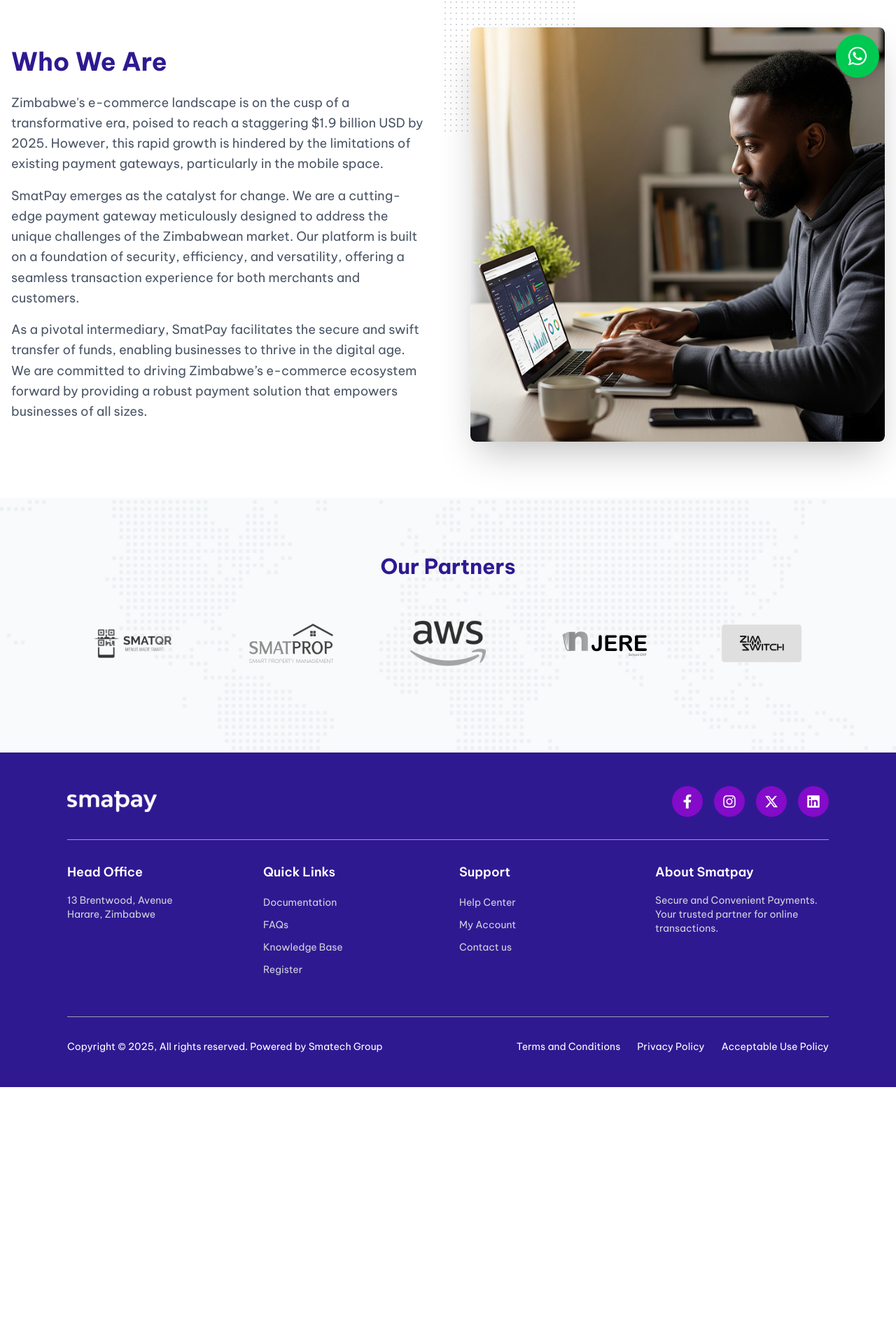
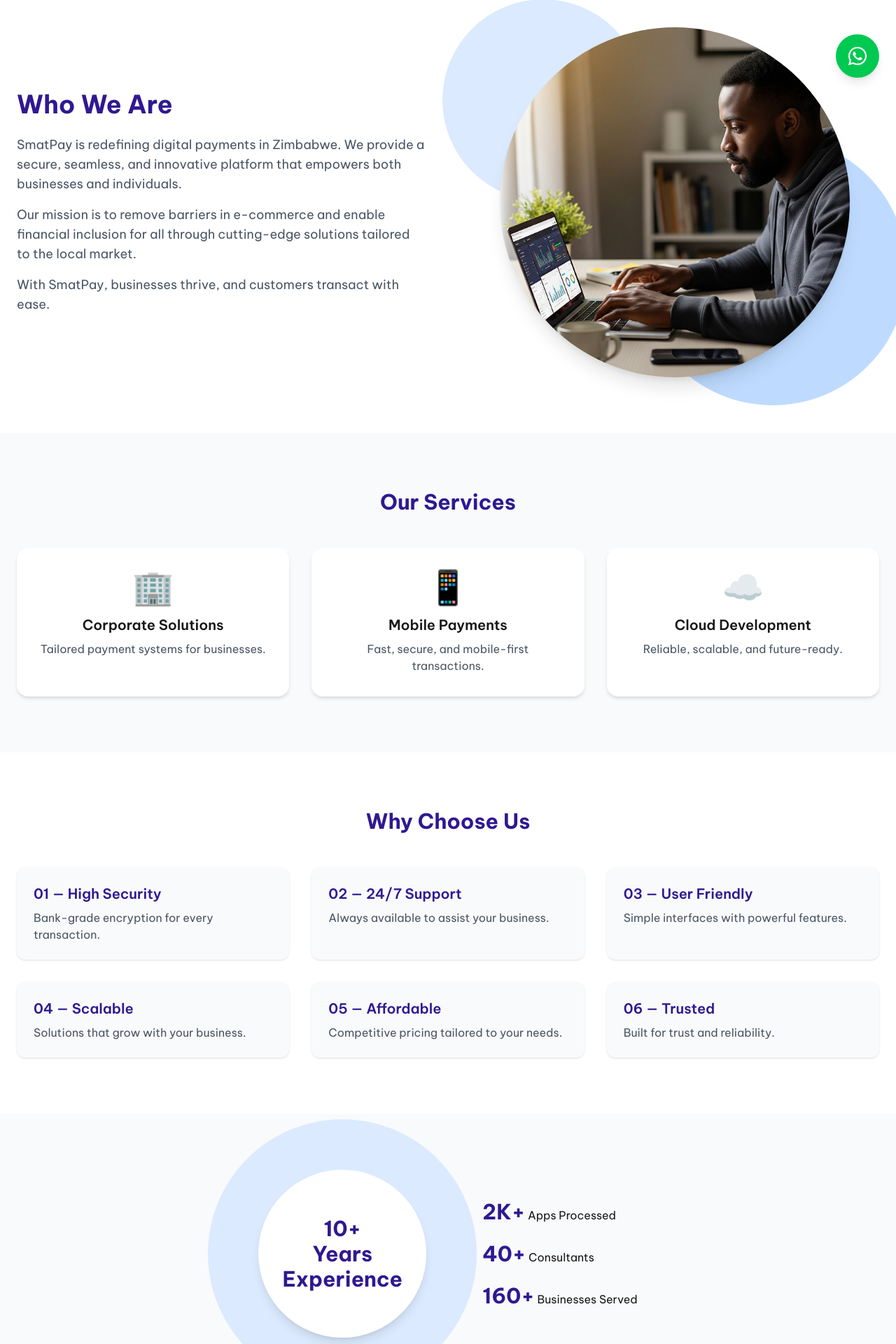
Before and after one commit to billychosee/smatpay-website, a Next.js app: page /about-us in a window 1280 px wide. Shown: the part 665-2585 px from the top of the page at 70% size. Before the commit the page ends 2218 px from the top, so only its background shows below. Built offline with nearby package versions, Linux system fonts and the light colour scheme.

Commit message:
updated about us

```diff
--- a/src/app/about-us/page.tsx
+++ b/src/app/about-us/page.tsx
@@ -4,7 +4,8 @@
 import Image from 'next/image';
 import { motion } from 'framer-motion';
 
-const patners = [
+// Partners
+const partners = [
   { name: "SmatQr", logo: "/smat_qr_logo.svg" },
   { name: "SmatProp", logo: "/smatprop_logo.svg" },
   { name: "AWS", logo: "/aws_logo.png" },
@@ -12,7 +13,7 @@
   { name: "Zim_Switch", logo: "/zimswitch.png" },
 ];
 
-// Schema.org structured data for SEO
+// Schema.org structured data
 const organizationSchema = {
   "@context": "https://schema.org",
   "@type": "Organization",
@@ -44,9 +45,9 @@
   ],
 };
 
-// Define animation variants for a clean slide-in effect
-const fadeInVariants = {
-  hidden: { opacity: 0, y: 50 },
+// Framer Motion Variants
+const fadeIn = {
+  hidden: { opacity: 0, y: 40 },
   visible: { opacity: 1, y: 0, transition: { duration: 0.6 } },
 };
 
@@ -55,16 +56,18 @@
     <>
       <Head>
         <title>About Us | SmatPay</title>
-        <meta name="description" content="Discover the story behind SmatPay and our mission to shape the future of digital payments in Zimbabwe." />
+        <meta
+          name="description"
+          content="Discover the story behind SmatPay and our mission to shape the future of digital payments in Zimbabwe."
+        />
         <script
           type="application/ld+json"
           dangerouslySetInnerHTML={{ __html: JSON.stringify(organizationSchema) }}
         />
       </Head>
 
-      {/* Hero Section with Centered Text */}
+      {/* Hero Section (original) */}
       <div className="relative w-full h-[500px] md:h-[600px] flex flex-col items-center justify-center text-center text-white">
-        {/* Background Image with Overlay */}
         <div className="absolute inset-0 z-0">
           <Image
             src="/smatpay - lady on laptop.jpg"
@@ -75,8 +78,6 @@
           />
           <div className="absolute inset-0 bg-blue-900 opacity-70"></div>
         </div>
-
-        {/* Content */}
         <div className="relative z-10 max-w-2xl px-4">
           <h1 className="mb-4 text-4xl font-bold leading-tight sm:text-5xl md:text-4xl">
             About Us
@@ -87,67 +88,183 @@
         </div>
       </div>
 
-      {/* "Who We Are" Section */}
+      {/* Who We Are Section */}
       <motion.section
         className="py-20 bg-white"
         initial="hidden"
         whileInView="visible"
         viewport={{ once: true, amount: 0.2 }}
-        variants={fadeInVariants}
+        variants={fadeIn}
       >
-        <div className="container grid items-center gap-16 px-4 mx-auto md:grid-cols-2">
-          {/* Left Column - Text Content */}
+        <div className="container grid items-center gap-16 px-6 mx-auto lg:grid-cols-2">
+          {/* Text */}
           <div>
             <h2 className="mb-6 text-4xl font-bold text-[#2f1991]">Who We Are</h2>
-            <p className="mb-4 text-lg leading-relaxed text-gray-600">
-              Zimbabwe's e-commerce landscape is on the cusp of a transformative era, poised to reach a staggering $1.9 billion USD by 2025. However, this rapid growth is hindered by the limitations of existing payment gateways, particularly in the mobile space.
+            <p className="mb-4 text-lg text-gray-600">
+              SmatPay is redefining digital payments in Zimbabwe. We provide a secure,
+              seamless, and innovative platform that empowers both businesses and individuals.
             </p>
-            <p className="mb-4 text-lg leading-relaxed text-gray-600">
-              SmatPay emerges as the catalyst for change. We are a cutting-edge payment gateway meticulously designed to address the unique challenges of the Zimbabwean market. Our platform is built on a foundation of security, efficiency, and versatility, offering a seamless transaction experience for both merchants and customers.
+            <p className="mb-4 text-lg text-gray-600">
+              Our mission is to remove barriers in e-commerce and enable financial inclusion
+              for all through cutting-edge solutions tailored to the local market.
             </p>
-            <p className="text-lg leading-relaxed text-gray-600">
-              As a pivotal intermediary, SmatPay facilitates the secure and swift transfer of funds, enabling businesses to thrive in the digital age. We are committed to driving Zimbabwe’s e-commerce ecosystem forward by providing a robust payment solution that empowers businesses of all sizes.
+            <p className="text-lg text-gray-600">
+              With SmatPay, businesses thrive, and customers transact with ease.
             </p>
           </div>
 
-          {/* Right Column - Image */}
-          <div className="relative mt-10 md:mt-0">
-            {/* The dot pattern div */}
-            <div
-              className="absolute top-[-40px] left-[-40px] w-48 h-48 z-0"
-              style={{
-                backgroundImage: 'radial-gradient(#d1d5db 1px, transparent 1px)',
-                backgroundSize: '8px 8px'
-              }}
-            ></div>
-            <div className="relative z-10 overflow-hidden rounded-lg shadow-2xl">
+          {/* Circle Image */}
+          <div className="relative flex items-center justify-center">
+            <div className="absolute bg-blue-100 rounded-full w-72 h-72 -top-10 -left-10"></div>
+            <div className="absolute bg-blue-200 rounded-full w-96 h-96 -bottom-10 -right-10"></div>
+            <div className="relative z-10">
               <Image
                 src="/man-on-laptop.jpg"
-                alt="A man working on a laptop"
-                width={800}
-                height={600}
-                className="rounded-lg"
+                alt="Working on laptop"
+                width={500}
+                height={500}
+                className="rounded-full shadow-xl"
               />
             </div>
           </div>
         </div>
       </motion.section>
 
-      {/* Our Partners Section with Global-Map background */}
-      <motion.div
-        className="relative py-20 bg-gray-50"
-        style={{ backgroundImage: "url('/Global-Map.png')", backgroundSize: 'cover', backgroundPosition: 'center', backgroundAttachment: 'fixed' }}
+      {/* Services Section */}
+      <motion.section
+        className="py-20 bg-gray-50"
         initial="hidden"
         whileInView="visible"
         viewport={{ once: true, amount: 0.2 }}
-        variants={fadeInVariants}
+        variants={fadeIn}
       >
-        <div className="absolute inset-0 bg-gray-50 opacity-95"></div> {/* Optional overlay for text readability */}
-        <div className="container relative z-10 px-5 mx-auto text-center md:px-24">
-          <h2 className="text-3xl font-bold text-[#2f1991] mb-4">Our Partners</h2>
-          <div className="grid grid-cols-2 gap-8 md:grid-cols-4 lg:grid-cols-5 place-items-center">
-            {patners.map((item) => (
-              <div key={item.name} className="p-4 transition-transform duration-300 grayscale hover:grayscale-0 hover:scale-110">
+        <div className="container px-6 mx-auto text-center">
+          <h2 className="text-3xl font-bold text-[#2f1991] mb-12">Our Services</h2>
+          <div className="grid grid-cols-1 gap-8 md:grid-cols-3">
+            {[
+              { title: "Corporate Solutions", desc: "Tailored payment systems for businesses.", icon: "🏢" },
+              { title: "Mobile Payments", desc: "Fast, secure, and mobile-first transactions.", icon: "📱" },
+              { title: "Cloud Development", desc: "Reliable, scalable, and future-ready.", icon: "☁️" },
+            ].map((service, idx) => (
+              <motion.div
+                key={idx}
+                whileHover={{ scale: 1.05 }}
+                className="p-8 transition bg-white shadow-md rounded-2xl hover:shadow-xl"
+              >
+                <div className="mb-4 text-5xl">{service.icon}</div>
+                <h3 className="mb-2 text-xl font-semibold">{service.title}</h3>
+                <p className="text-gray-600">{service.desc}</p>
+              </motion.div>
+            ))}
+          </div>
+        </div>
+      </motion.section>
+
+      {/* Why Choose Us */}
+      <motion.section
+        className="py-20 bg-white"
+        initial="hidden"
+        whileInView="visible"
+        viewport={{ once: true, amount: 0.2 }}
+        variants={fadeIn}
+      >
+        <div className="container px-6 mx-auto">
+          <h2 className="text-3xl font-bold text-center text-[#2f1991] mb-12">Why Choose Us</h2>
+          <div className="grid gap-8 md:grid-cols-3">
+            {[
+              { num: "01", title: "High Security", desc: "Bank-grade encryption for every transaction." },
+              { num: "02", title: "24/7 Support", desc: "Always available to assist your business." },
+              { num: "03", title: "User Friendly", desc: "Simple interfaces with powerful features." },
+              { num: "04", title: "Scalable", desc: "Solutions that grow with your business." },
+              { num: "05", title: "Affordable", desc: "Competitive pricing tailored to your needs." },
+              { num: "06", title: "Trusted", desc: "Built for trust and reliability." },
+            ].map((reason, idx) => (
+              <motion.div
+                key={idx}
+                whileHover={{ scale: 1.05 }}
+                className="p-6 transition shadow-sm bg-gray-50 rounded-xl hover:shadow-lg"
+              >
+                <h3 className="text-xl font-semibold mb-2 text-[#2f1991]">
+                  {reason.num} — {reason.title}
+                </h3>
+                <p className="text-gray-600">{reason.desc}</p>
+              </motion.div>
+            ))}
+          </div>
+        </div>
+      </motion.section>
+
+      {/* Stats Section */}
+      <motion.section
+        className="py-20 bg-gray-50"
+        initial="hidden"
+        whileInView="visible"
+        viewport={{ once: true, amount: 0.2 }}
+        variants={fadeIn}
+      >
+        <div className="container flex flex-col items-center justify-center px-6 mx-auto md:flex-row md:gap-20">
+          <div className="relative flex items-center justify-center mb-10 md:mb-0">
+            <div className="absolute bg-blue-200 rounded-full w-72 h-72"></div>
+            <div className="absolute bg-blue-100 rounded-full w-96 h-96"></div>
+            <div className="relative z-10 flex items-center justify-center bg-white rounded-full shadow-lg w-60 h-60">
+              <h3 className="text-3xl font-bold text-[#2f1991] text-center">
+                10+ <br /> Years <br /> Experience
+              </h3>
+            </div>
+          </div>
+          <div className="grid gap-6 text-center md:text-left">
+            <div><span className="text-3xl font-bold text-[#2f1991]">2K+</span> Apps Processed</div>
+            <div><span className="text-3xl font-bold text-[#2f1991]">40+</span> Consultants</div>
+            <div><span className="text-3xl font-bold text-[#2f1991]">160+</span> Businesses Served</div>
+          </div>
+        </div>
+      </motion.section>
+
+      {/* Features Section */}
+      <motion.section
+        className="py-20 bg-white"
+        initial="hidden"
+        whileInView="visible"
+        viewport={{ once: true, amount: 0.2 }}
+        variants={fadeIn}
+      >
+        <div className="container px-6 mx-auto text-center">
+          <h2 className="text-3xl font-bold text-[#2f1991] mb-12">Our Edge</h2>
+          <div className="grid grid-cols-1 gap-8 md:grid-cols-3">
+            {[
+              { title: "Intelligent", desc: "Smart automation and secure transactions." },
+              { title: "Flexible", desc: "Customizable and scalable to your needs." },
+              { title: "About You", desc: "Solutions designed around your business." },
+            ].map((f, idx) => (
+              <motion.div
+                key={idx}
+                whileHover={{ scale: 1.05 }}
+                className="p-8 transition shadow bg-gray-50 rounded-xl hover:shadow-lg"
+              >
+                <h3 className="mb-3 text-xl font-bold text-[#2f1991]">{f.title}</h3>
+                <p className="text-gray-600">{f.desc}</p>
+              </motion.div>
+            ))}
+          </div>
+        </div>
+      </motion.section>
+
+      {/* Partners */}
+      <motion.section
+        className="py-20 bg-gray-50"
+        initial="hidden"
+        whileInView="visible"
+        viewport={{ once: true, amount: 0.2 }}
+        variants={fadeIn}
+      >
+        <div className="container px-6 mx-auto text-center">
+          <h2 className="text-3xl font-bold text-[#2f1991] mb-12">Our Partners</h2>
+          <div className="grid grid-cols-2 gap-8 md:grid-cols-5 place-items-center">
+            {partners.map((item) => (
+              <div
+                key={item.name}
+                className="p-4 transition-transform duration-300 grayscale hover:grayscale-0 hover:scale-110"
+              >
                 <Image
                   src={item.logo}
                   alt={item.name}
@@ -159,7 +276,49 @@
             ))}
           </div>
         </div>
-      </motion.div>
+      </motion.section>
+
+      {/* Testimonials */}
+      <motion.section
+        className="py-20 bg-gradient-to-r from-[#2f1991] via-[#4338ca] to-[#1e3a8a] text-white"
+        initial="hidden"
+        whileInView="visible"
+        viewport={{ once: true, amount: 0.2 }}
+        variants={fadeIn}
+      >
+        <div className="container max-w-3xl px-6 mx-auto text-center">
+          <h2 className="mb-8 text-3xl font-bold">Loved by Customers</h2>
+          <p className="mb-6 text-lg italic">
+            "SmatPay has completely transformed the way we do business. Secure, fast, and user-friendly —
+            we couldn't imagine going back to the old systems."
+          </p>
+          <h4 className="font-semibold">— Andy M., CEO</h4>
+        </div>
+      </motion.section>
+
+      {/* Call to Action */}
+      <motion.section
+        className="py-20 text-center bg-white"
+        initial="hidden"
+        whileInView="visible"
+        viewport={{ once: true, amount: 0.2 }}
+        variants={fadeIn}
+      >
+        <div className="container px-6 mx-auto">
+          <h2 className="text-3xl font-bold text-[#2f1991] mb-4">
+            Ready to Shape the Future of Payments?
+          </h2>
+          <p className="mb-6 text-gray-600">
+            Partner with us today and experience secure, seamless, and innovative payment solutions.
+          </p>
+          <a
+            href="/contact"
+            className="px-8 py-4 text-lg font-semibold text-white rounded-lg bg-[#2f1991] hover:bg-[#4338ca] transition"
+          >
+            Get Started →
+          </a>
+        </div>
+      </motion.section>
     </>
   );
 }
```
